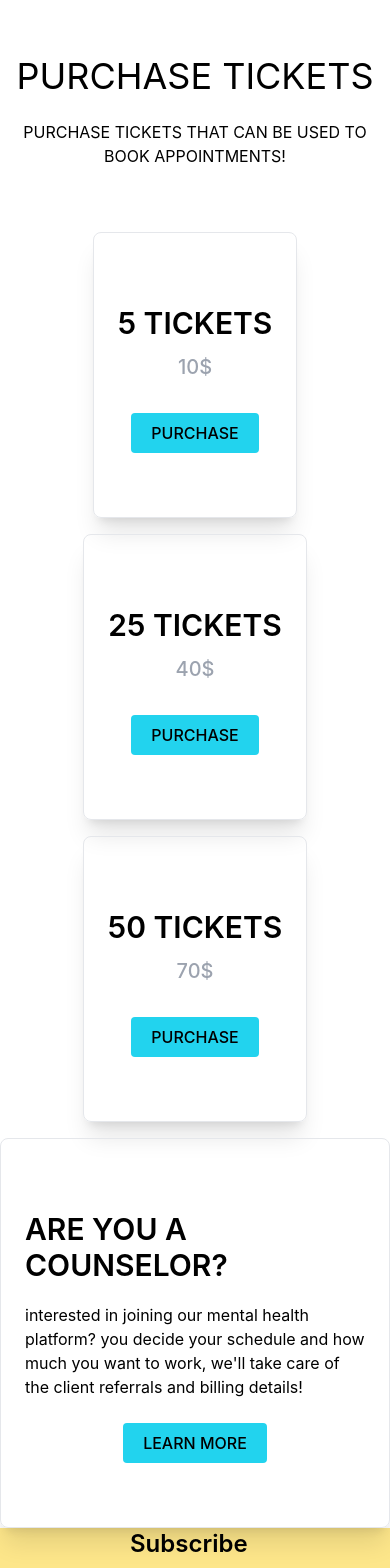
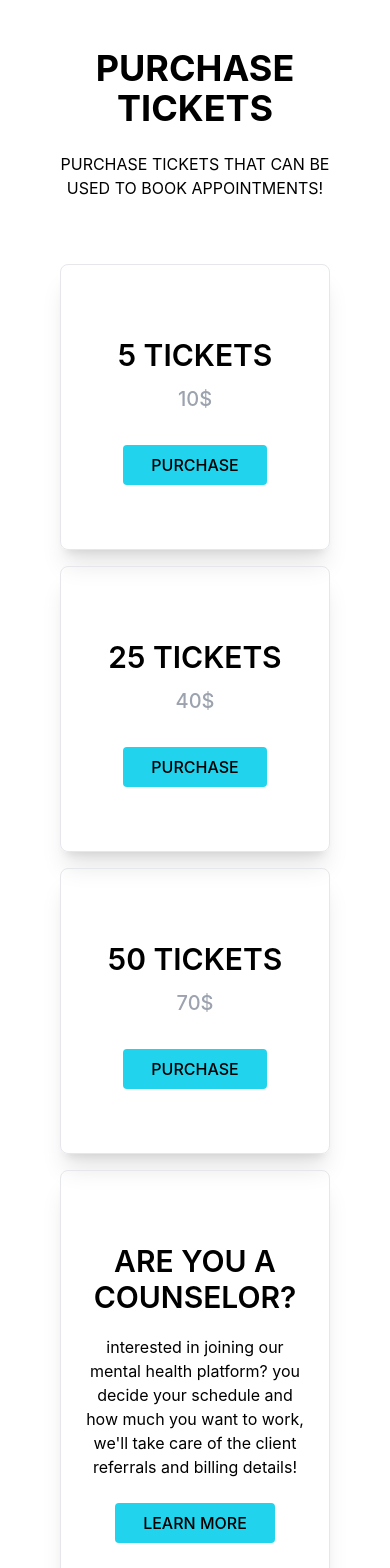
Before and after one commit to kogunlu/codezillas-capstone, a React (Create React App) app: page / in a window 390 px wide. Shown: the top 1568 px of the page. Built offline with nearby package versions, Linux system fonts and the light colour scheme.

Commit message:
Fix | Responsiveness improve

```diff
--- a/src/components/pages/home/body5/PurchaseCard.jsx
+++ b/src/components/pages/home/body5/PurchaseCard.jsx
@@ -1,25 +1,34 @@
-import React from 'react'
+import React from 'react';
 
 function PurchaseCard(props) {
-    const {title,dollar,text,button}=props;
+  const { title, dollar, text, button, classList } = props;
   return (
+    <div
+      className={
+        !classList
+          ? 'border border-solid w-72 lg:w-96 border-gray-200 rounded-lg shadow-xl'
+          : classList
+      }
+    >
+      <div className="flex flex-col m-6">
+        <h1 className="text-3xl font-semibold pt-12  flex flex-col items-center justify-center 2xl:text-5xl">
+          {title}
+        </h1>
+        <h2 className="text-gray-400 text-xl pt-3 font-medium flex flex-col items-center justify-center 2xl:text-3xl 2xl:py-8">
+          {dollar}
+        </h2>
+        <h2 className="text-base pt-2 font-normal 2xl:text-2xl pb-6">{text}</h2>
 
-    <div className='border border-solid border-gray-200 rounded-lg shadow-xl'>
-      <div className='flex flex-col m-6'>
-        <h1 className='text-3xl font-semibold pt-12  flex flex-col items-center justify-center 2xl:text-6xl'>{title}</h1>
-        <h2 className='text-gray-400 text-xl pt-3 font-medium flex flex-col items-center justify-center 2xl:text-3xl 2xl:py-8'>{dollar}</h2>
-        <h2 className='text-base pt-2 font-normal 2xl:text-2xl pb-6'>{text}</h2>
-
-        <div className='flex flex-col items-center justify-center pb-10 2xl:text-3xl 2xl:pb-12'>
-        <input
+        <div className="flex flex-col items-center justify-center pb-10 2xl:text-3xl 2xl:pb-12">
+          <input
             type="button"
             value={button}
-            className='py-2 px-5 hover:bg-cyan-200 bg-cyan-400 font-medium rounded'/>
+            className="py-2 px-7 hover:bg-cyan-200 bg-cyan-400 font-medium rounded"
+          />
         </div>
-        </div>
-        </div>
-
-    )
+      </div>
+    </div>
+  );
 }
 
-export default PurchaseCard
+export default PurchaseCard;
--- a/src/components/pages/home/body5/PurchaseTickets.jsx
+++ b/src/components/pages/home/body5/PurchaseTickets.jsx
@@ -1,32 +1,40 @@
-import React from "react";
-import PurchaseCard from "./PurchaseCard";
+import React from 'react';
+import PurchaseCard from './PurchaseCard';
 
-function PurchaseTickets(){
-    return(
-<div>
-        <p className='text-4xl font-normal pt-14 pb-6 text-center lg:text-start lg:px-40 2xl:text-8xl 2xl:px-80'>PURCHASE TICKETS</p>
-        <p className='text-l font-normal pb-16 text-center lg:text-start lg:px-40 2xl:text-4xl 2xl:px-80'>PURCHASE TICKETS THAT CAN BE USED TO BOOK APPOINTMENTS!</p>
+function PurchaseTickets() {
+  return (
+    <div className="flex justify-center">
+      <div className="w-5/6 flex flex-col items-center">
+        <div className="w-5/6 flex flex-col justify-between items-start">
+          <p className="text-4xl mt-12 mb-6 text-center lg:text-start 2xl:text-6xl font-bold ">
+            PURCHASE TICKETS
+          </p>
+          <p className="text-l font-normal mb-16 text-center lg:text-start 2xl:text-3xl ">
+            PURCHASE TICKETS THAT CAN BE USED TO BOOK APPOINTMENTS!
+          </p>
+        </div>
 
-    <div className="flex flex-col gap-4 2xl:gap-20">
-    <div className="flex flex-wrap justify-center w-full gap-4 2xl:justify-start 2xl:px-80 2xl:gap-40">
-        <PurchaseCard className="w-40" title="5 TICKETS" dollar="10$"
-        button="PURCHASE"/>
+        <div className="w-5/6 flex flex-col gap-4 2xl:gap-20">
+          <div className="flex flex-wrap justify-center lg:justify-between w-full gap-4 ">
+            <PurchaseCard title="5 TICKETS" dollar="10$" button="PURCHASE" />
 
-        <PurchaseCard title="25 TICKETS" dollar="40$"
-        button="PURCHASE"/>
+            <PurchaseCard title="25 TICKETS" dollar="40$" button="PURCHASE" />
 
-        <PurchaseCard title="50 TICKETS" dollar="70$"
-        button="PURCHASE"/>
+            <PurchaseCard title="50 TICKETS" dollar="70$" button="PURCHASE" />
+          </div>
+
+          <div className="flex justify-center mb-10">
+            <PurchaseCard
+              classList="border border-solid text-center w-full border-gray-200 rounded-lg shadow-xl"
+              title="ARE YOU A COUNSELOR?"
+              text="interested in joining our mental health platform? you decide your schedule and how much you want to work, we'll take care of the client referrals and billing details!"
+              button="LEARN MORE"
+            />
+          </div>
+        </div>
+      </div>
     </div>
-
-    <div className="flex justify-center">
-        <PurchaseCard title="ARE YOU A COUNSELOR?" text="interested in joining our mental health platform? you decide your schedule and how much you want to work, we'll take care of the client referrals and billing details!"
-        button="LEARN MORE"/>
-    </div>
-    </div>
-
-</div>
-    )
+  );
 }
 
-export default PurchaseTickets
+export default PurchaseTickets;
```
